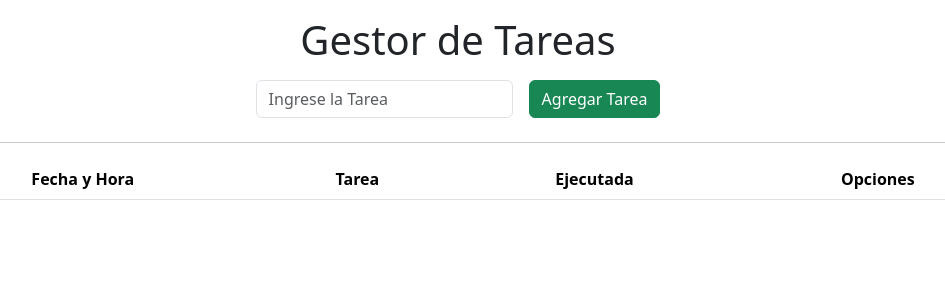
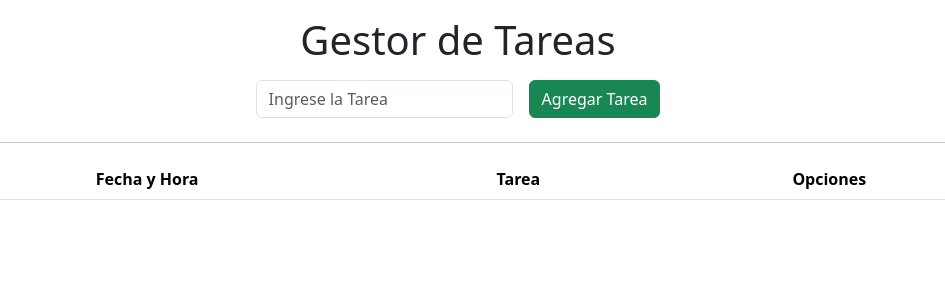
Before and after one commit to aliannysgarcia/gestorDeTareas, a React (Vite) app: page / in a window 1280 px wide. Shown: the top 300 px of the page, without its empty margins (182-1127 px from the left). Built offline with nearby package versions, Linux system fonts and the light colour scheme.

Commit message:
elimine el checkbox

```diff
--- a/src/components/Tabla.jsx
+++ b/src/components/Tabla.jsx
@@ -10,7 +10,6 @@ const Tabla = ({tareas, eliminarTarea, setTareaAEditar}) => {
                         <tr>
                             <th scope="col">Fecha y Hora</th>
                             <th scope="col">Tarea</th>
-                            <th scope="col">Ejecutada</th>
                             <th scope="col">Opciones</th>
                         </tr>
                     </thead>
```
